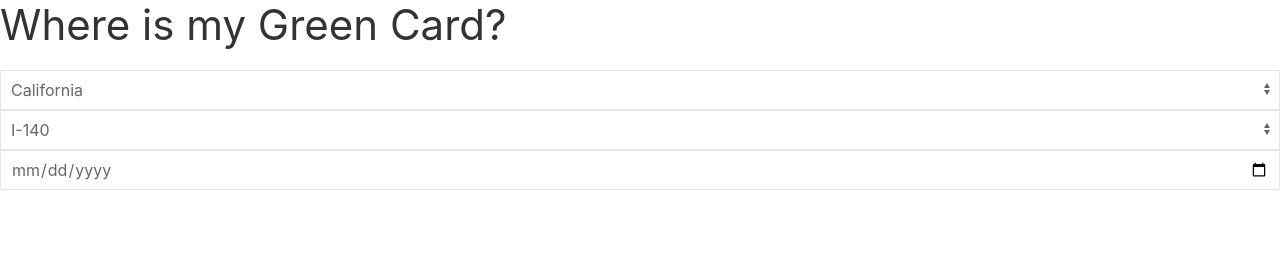
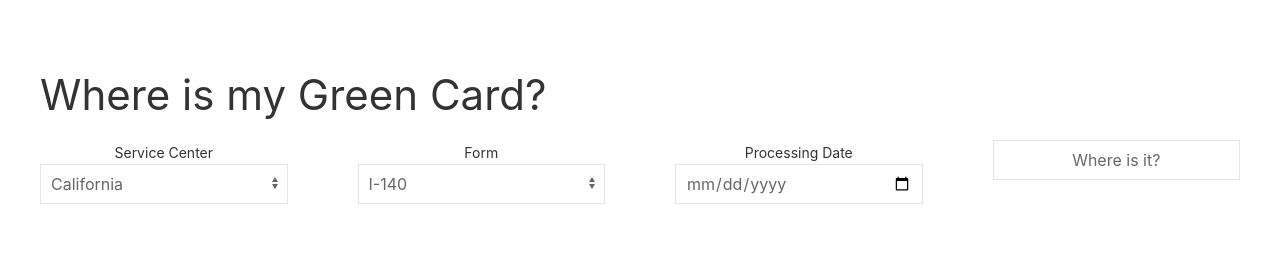
Before and after one commit to amadeuspzs/where-is-my-green-card, a website: page public/index.html in a window 1280 px wide. Drawn offline with nearby package versions, Linux system fonts and the light colour scheme.

Commit message:
initial frontend

```diff
--- a/public/index.html
+++ b/public/index.html
@@ -9,9 +9,12 @@
         <script src="https://cdnjs.cloudflare.com/ajax/libs/uikit/3.0.0-beta.36/js/uikit-icons.min.js"></script>
     </head>
     <body>
-      <h1>Where is my Green Card?</h1>
-
-      <form>
+      <div class="uk-section">
+        <div class="uk-container">
+          <h1 class="uk-heading-primary">Where is my Green Card?</h1>
+          <form class="uk-grid-large uk-text-center" uk-grid>
+              <div class="uk-width-1-4">
+                <label class="uk-form-label">Service Center</label>
                 <select class="uk-select" name="serviceCenter">
                     <option value="991">California</option>
                     <option value="992">Nebraska</option>
@@ -19,11 +22,23 @@
                     <option value="990">Vermont</option>
                     <option value="1031">Potomac</option>
                 </select>
+              </div>
+              <div class="uk-width-1-4">
+                <label class="uk-form-label">Form</label>
                 <select class="uk-select" name="form">
                     <option>I-140</option>
                     <option>I-485</option>
                 </select>
+              </div>
+              <div class="uk-width-1-4">
+                <label class="uk-form-label">Processing Date</label>
                 <input class="uk-input" type="date" name="processingDate">
+              </div>
+              <div class="uk-width-1-4">
+                <button class="uk-input">Where is it?</button>
+              </div>
             </form>
+          </div>
+        </div>
     </body>
 </html>
```
Lines whose indentation alone changed are shown as unchanged.
